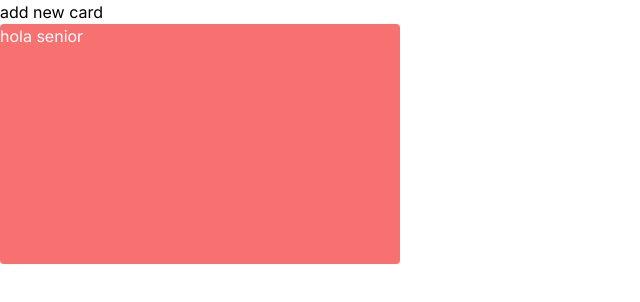
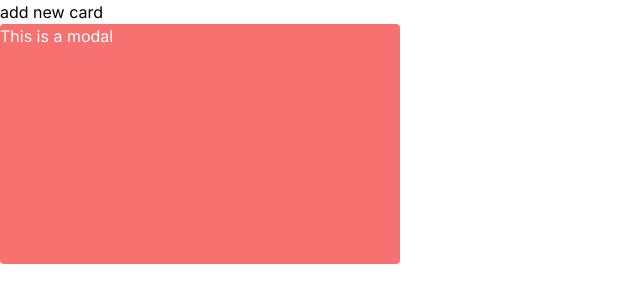
Before and after one commit to akareagwom/Drag-Drop, a Next.js app: page / in a window 1280 px wide. Both pictures are taken after a click on the button "add new card". Shown: the top 302 px of the page, without its empty margins (0-640 px from the left). Built offline with nearby package versions, Linux system fonts and the light colour scheme.

Commit message:
modalText

```diff
--- a/src/app/components/card.js
+++ b/src/app/components/card.js
@@ -4,17 +4,18 @@ import React, { useState } from 'react';
 
 const Cards = () => {
     const [isOpen, setIsOpen] = useState(false);
-    const [modaLText,ModalText]= useState('')
+    const [modaLText,setModalText]= useState('')
 
     const openModal =()=>{
         setIsOpen(true);
+        setModalText('This is a modal');
     }
   return (
     <div>
         <button onClick={openModal}>add new card</button>
         {isOpen &&
         <div className=' w-[400px] rounded h-[30vh] text-white bg-red-400'>
-          hola senior
+          {modaLText}
         </div>
         }
     </div>
```
